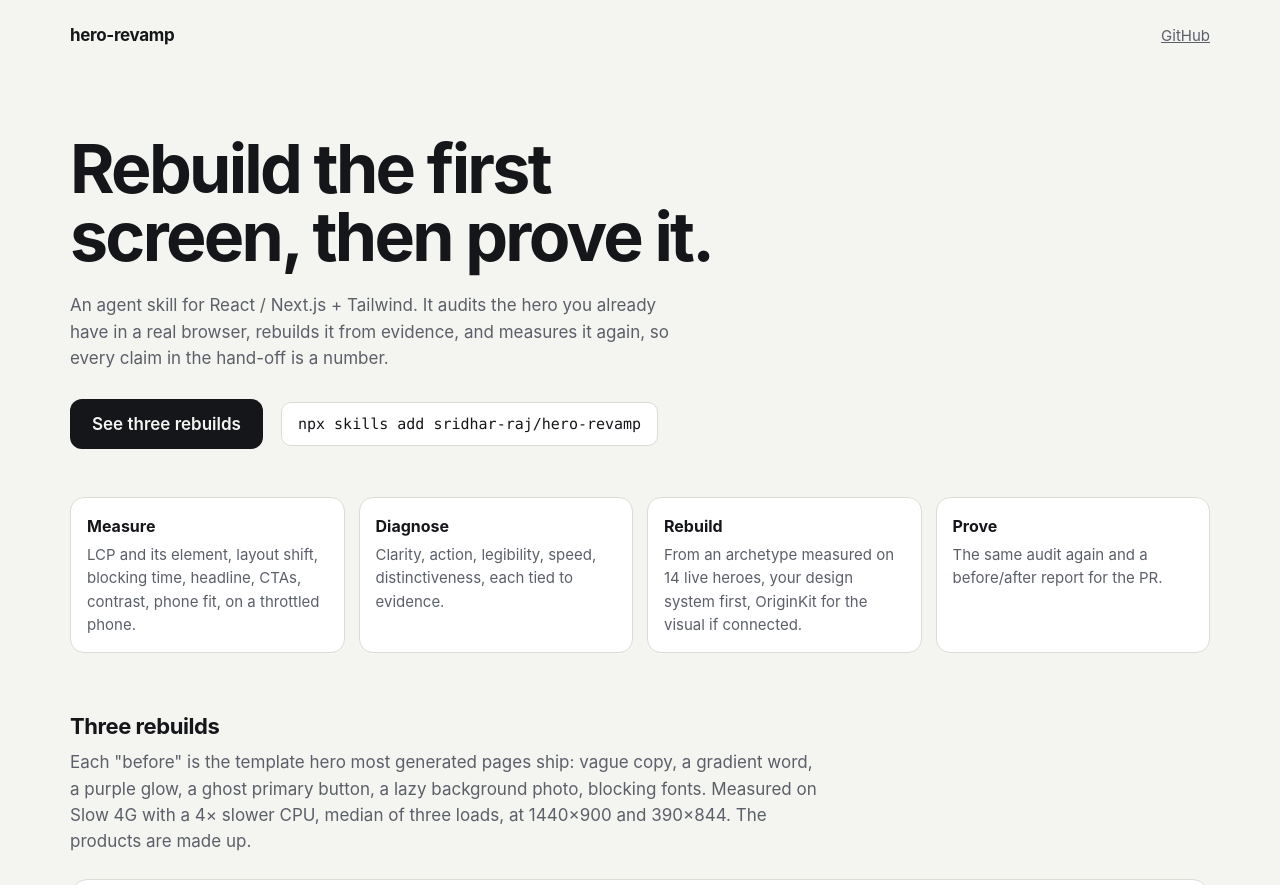
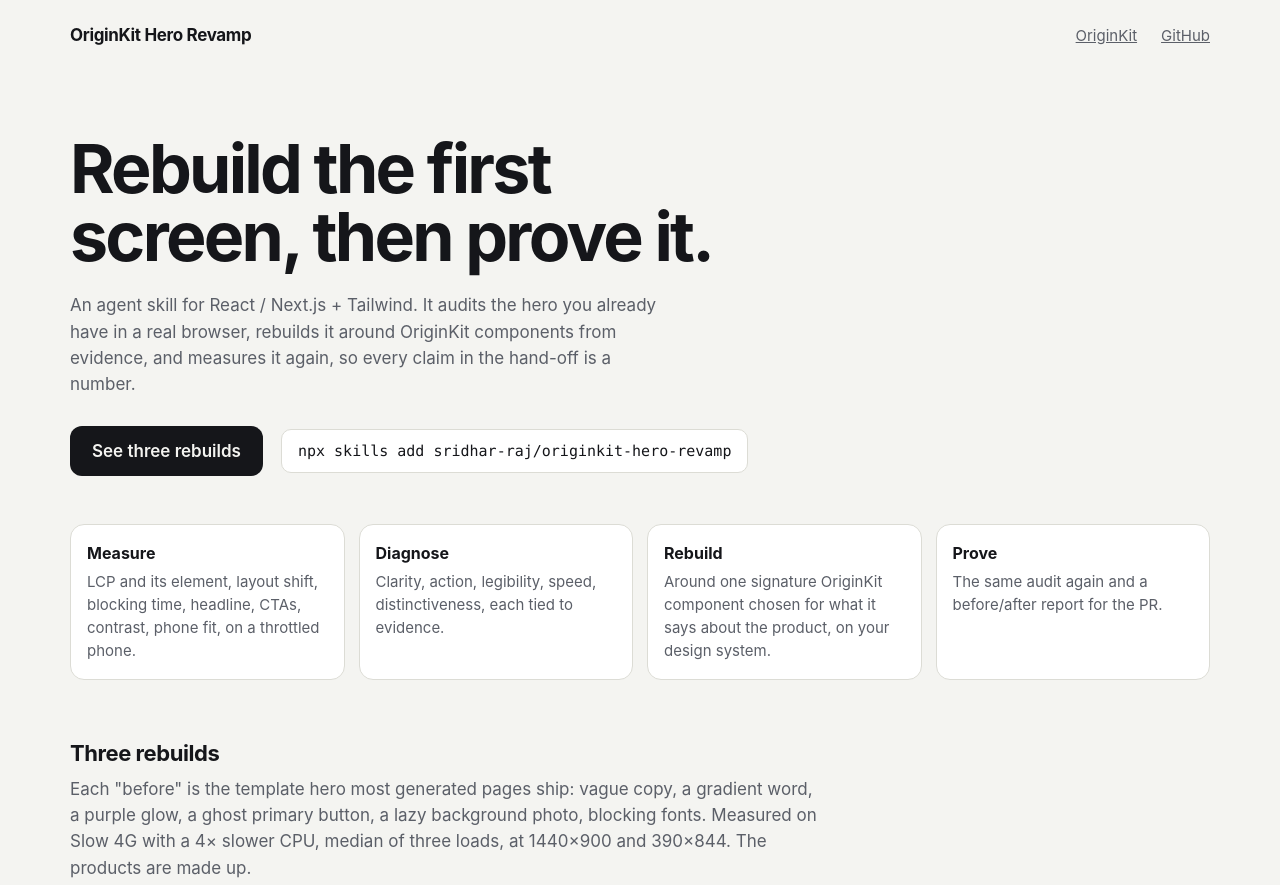
Before and after one commit to sridhar-raj/originkit-hero-revamp, a plain HTML site: page index.html in a window 1280 px wide. Shown: the top 885 px of the page. Drawn offline with Linux system fonts and the light colour scheme.

Commit message:
Reposition as OriginKit Hero Revamp: every rebuild is built around OriginKit components
One signature component chosen for what it says about the product, the archetype-to-category map (incl. 71
hero sections), a modern-and-unique bar, WebGL build rules, own-account CLI/MCP setup and quota etiquette.

Co-Authored-By: Claude Opus 5.5 <noreply@anthropic.com>

```diff
--- a/index.html
+++ b/index.html
@@ -3,7 +3,7 @@
 <head>
 <meta charset="utf-8">
 <meta name="viewport" content="width=device-width, initial-scale=1">
-<title>hero-revamp · measured hero rebuilds</title>
+<title>OriginKit Hero Revamp · measured hero rebuilds</title>
 <meta name="description" content="An agent skill that rebuilds an existing website hero and proves it with before/after measurements. Three worked examples.">
 <style>
   :root { color-scheme: light dark; --bg: #f4f4f1; --ink: #15161a; --muted: #5b5f68; --line: #dcdcd5; --card: #fff; --good: #1d7a3c; --bad: #b3261e; }
@@ -44,18 +44,18 @@
 </head>
 <body>
 <main>
-  <header class="top"><b>hero-revamp</b><a href="https://github.com/sridhar-raj/hero-revamp">GitHub</a></header>
+  <header class="top"><b>OriginKit Hero Revamp</b><a href="https://www.originkit.dev">OriginKit</a><a href="https://github.com/sridhar-raj/originkit-hero-revamp">GitHub</a></header>
 
   <section class="intro">
     <h1>Rebuild the first screen, then prove it.</h1>
-    <p>An agent skill for React / Next.js + Tailwind. It audits the hero you already have in a real browser, rebuilds it from evidence, and measures it again, so every claim in the hand-off is a number.</p>
-    <div class="ctas"><a class="cta" href="#cases">See three rebuilds</a><code class="inst">npx skills add sridhar-raj/hero-revamp</code></div>
+    <p>An agent skill for React / Next.js + Tailwind. It audits the hero you already have in a real browser, rebuilds it around OriginKit components from evidence, and measures it again, so every claim in the hand-off is a number.</p>
+    <div class="ctas"><a class="cta" href="#cases">See three rebuilds</a><code class="inst">npx skills add sridhar-raj/originkit-hero-revamp</code></div>
   </section>
 
   <section class="steps" aria-label="How it works">
     <div><b>Measure</b>LCP and its element, layout shift, blocking time, headline, CTAs, contrast, phone fit, on a throttled phone.</div>
     <div><b>Diagnose</b>Clarity, action, legibility, speed, distinctiveness, each tied to evidence.</div>
-    <div><b>Rebuild</b>From an archetype measured on 14 live heroes, your design system first, OriginKit for the visual if connected.</div>
+    <div><b>Rebuild</b>Around one signature OriginKit component chosen for what it says about the product, on your design system.</div>
     <div><b>Prove</b>The same audit again and a before/after report for the PR.</div>
   </section>
 
@@ -92,9 +92,9 @@
     <div class="links"><a href="cases/patchwork/report.html">Full report</a><a href="demo/before-patchwork.html">Before page</a><a href="demo/after-patchwork.html">After page</a></div>
   </article>
 
-  <p class="ok">These after pages are plain HTML/CSS so the demo stays light. In a real project the skill can put an OriginKit component in the visual slot, fetched with your own OriginKit login (CLI) or MCP; nothing from OriginKit ships in this repo.</p>
+  <p class="ok">These after pages are plain HTML/CSS so the demo stays light. In a real project the skill builds the visual from OriginKit components (a background, 3D object, text effect, button, or one of 71 hero sections), fetched with your own OriginKit login or MCP; nothing from OriginKit ships in this repo.</p>
 
-  <footer>MIT · <a href="https://github.com/sridhar-raj/hero-revamp" style="color:inherit">sridhar-raj/hero-revamp</a></footer>
+  <footer>MIT · <a href="https://github.com/sridhar-raj/originkit-hero-revamp" style="color:inherit">sridhar-raj/originkit-hero-revamp</a></footer>
 </main>
 </body>
 </html>
```
Also changed, not shown: 3 other files.
